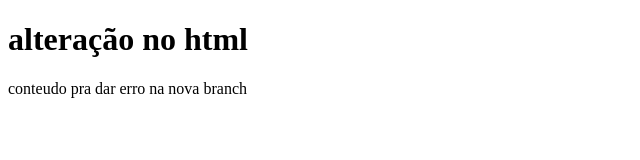
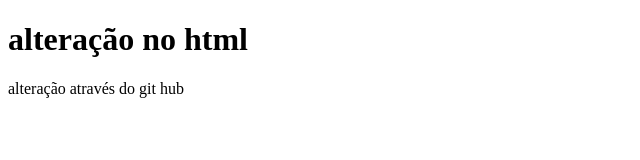
Before and after one commit to Marreco88/gama-no-git, a plain HTML site: page index.html in a window 1280 px wide. Shown: the full height of the page, 0-640 px from the left. Drawn offline with Linux system fonts and the light colour scheme.

Commit message:
alteração no git
atraves do proprio github

```diff
--- a/index.html
+++ b/index.html
@@ -8,9 +8,7 @@
 </head>
 <body>
     <h1>alteração no html</h1>
-
-    <p>conteudo pra dar erro na nova branch
-         </p>
+    <p> alteração através do git hub </p>
 
 </body>
 </html>
```
